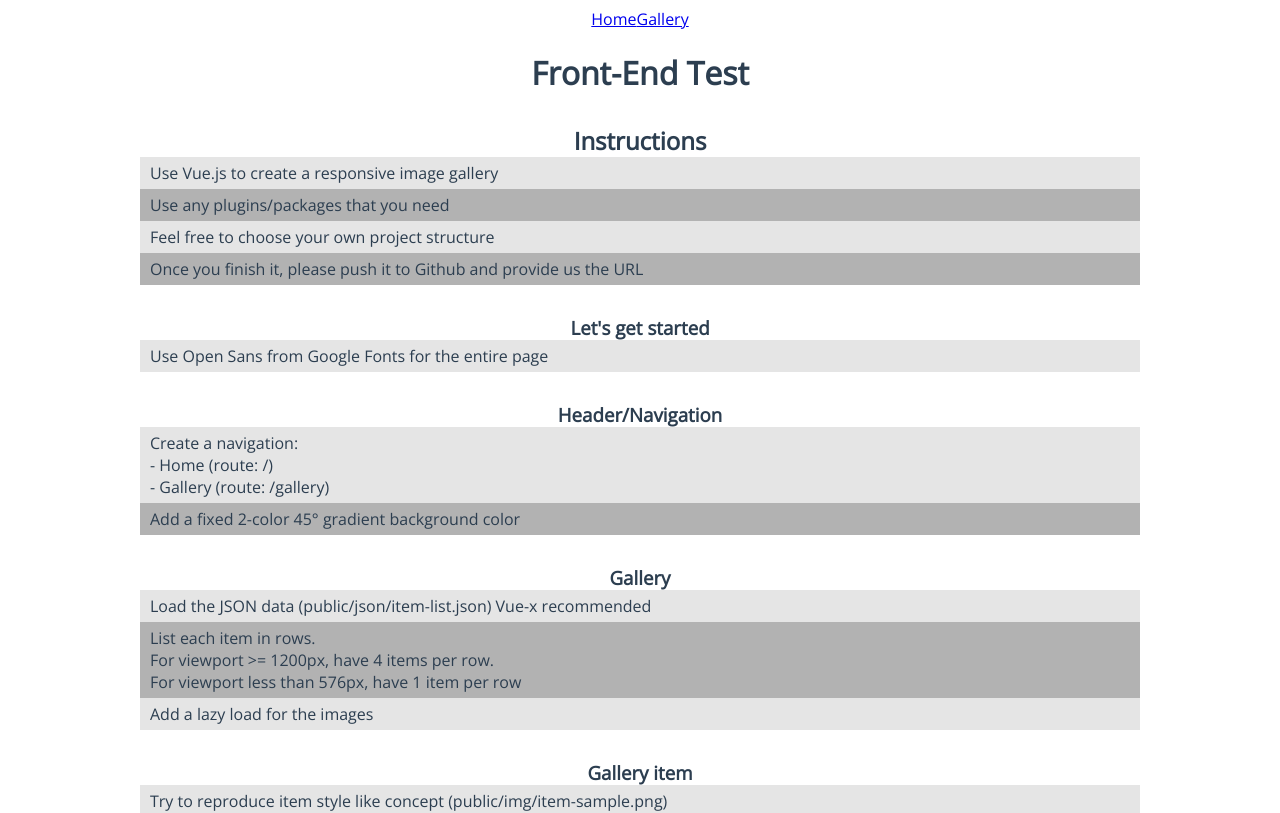
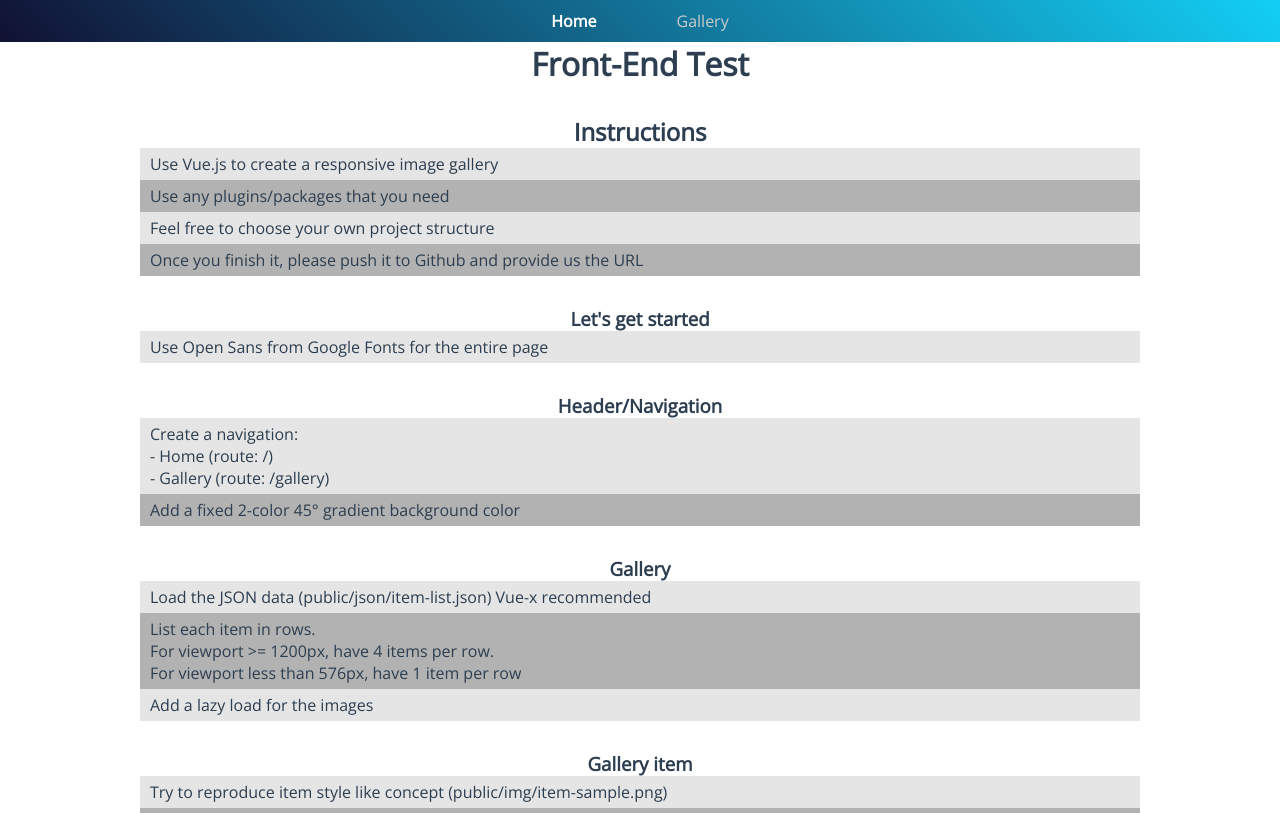
Before and after one commit to jaidenShepard/front-end-test, a Vue app: page / in a window 1280 px wide. Shown: the top 813 px of the page. Built offline with nearby package versions, Linux system fonts and the light colour scheme.

Commit message:
Move routing links into Header component

```diff
--- a/src/App.vue
+++ b/src/App.vue
@@ -1,18 +1,25 @@
 <template>
   <div class="app">
-    <router-link to="/">Home</router-link>
-    <router-link to="/gallery">Gallery</router-link>
+    <Header />
     <router-view />
   </div>
 </template>
 
 <script>
+import Header from "./components/Header";
 export default {
-  name: "App"
+  name: "App",
+  components: { Header }
 };
 </script>
 
 <style lang="scss">
+* {
+  box-sizing: border-box;
+  margin: 0;
+  padding: 0;
+}
+
 body {
   color: #2c3e50;
   font-family: "Open Sans";
--- /dev/null
+++ b/src/components/Header.vue
@@ -0,0 +1,40 @@
+<template>
+  <header class="header">
+    <div id="nav">
+      <router-link to="/" exact>Home</router-link>
+      <router-link to="/gallery" exact>Gallery</router-link>
+    </div>
+  </header>
+</template>
+
+<script>
+export default {
+  name: "Header"
+};
+</script>
+
+<style scoped>
+.router-link-active {
+  color: #fff;
+  font-weight: bold;
+}
+a {
+  color: #cbcbcb;
+}
+.header {
+  background: linear-gradient(
+    45deg,
+    rgba(17, 17, 51, 1),
+    rgba(19, 207, 245, 1)
+  );
+  text-align: center;
+  padding: 10px;
+}
+.nav {
+  align-content: center;
+}
+.header a {
+  padding: 40px;
+  text-decoration: none;
+}
+</style>
```
